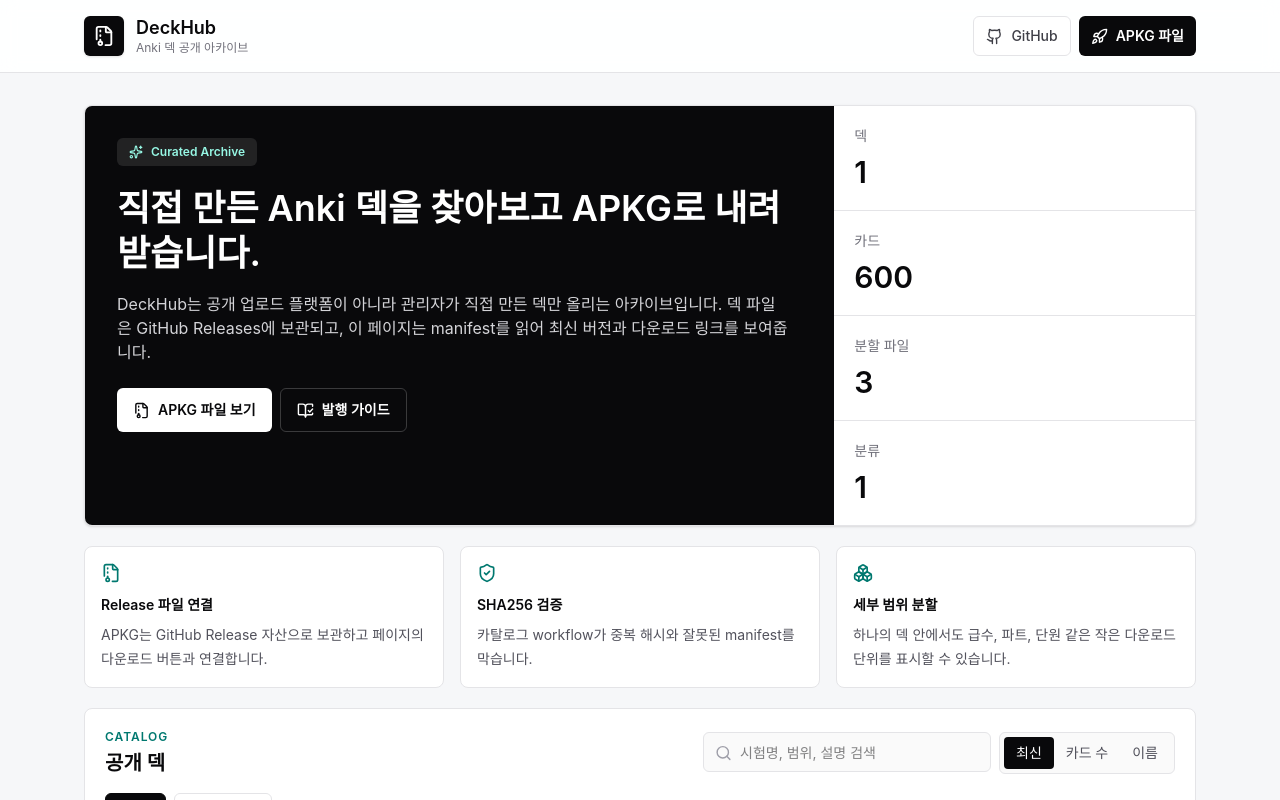
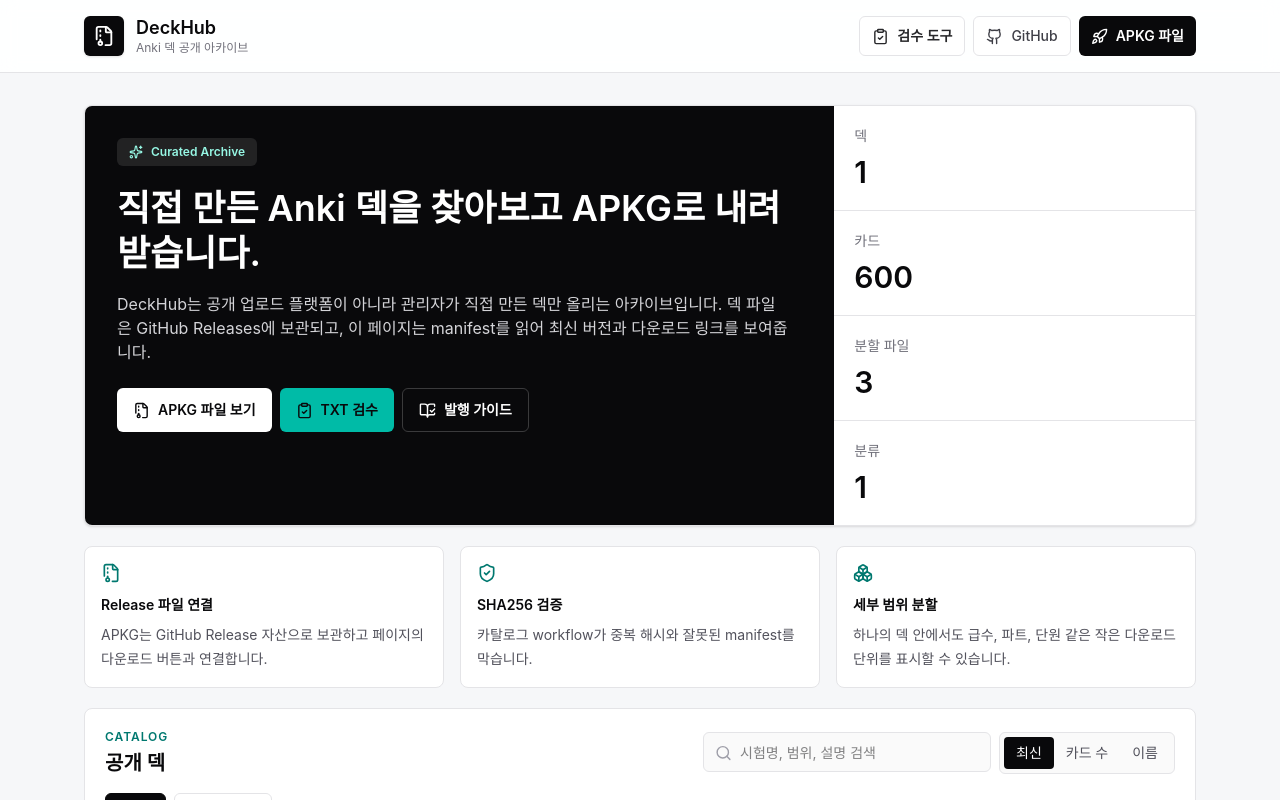
Before and after one commit to Enceladus-X/deckhub, a Next.js app in the folder frontend/: page / in a window 1280 px wide. Shown: the top 800 px of the page. Built offline with nearby package versions, Linux system fonts and the light colour scheme.

Commit message:
Expose Preflight from DeckHub home

```diff
--- a/frontend/src/app/page.tsx
+++ b/frontend/src/app/page.tsx
@@ -2,12 +2,14 @@ import {
   BookOpenCheck,
   Boxes,
   CheckCircle2,
+  ClipboardCheck,
   FileArchive,
   Github,
   Rocket,
   ShieldCheck,
   Sparkles,
 } from "lucide-react";
+import Link from "next/link";
 
 import { CatalogBrowser } from "@/components/catalog-browser";
 import { deckCatalog, formatCount } from "@/lib/catalog";
@@ -29,6 +31,13 @@ export default function Home() {
             </div>
           </div>
           <nav className="flex items-center gap-2">
+            <Link
+              className="inline-flex h-10 items-center justify-center gap-2 rounded-md border border-zinc-200 bg-white px-3 text-sm font-semibold text-zinc-800 transition hover:bg-zinc-50"
+              href="/preflight/"
+            >
+              <ClipboardCheck aria-hidden="true" size={17} />
+              검수 도구
+            </Link>
             <a
               className="hidden h-10 items-center justify-center gap-2 rounded-md border border-zinc-200 bg-white px-3 text-sm font-medium text-zinc-700 transition hover:bg-zinc-50 sm:inline-flex"
               href="https://github.com/Enceladus-X/deckhub"
@@ -71,6 +80,13 @@ export default function Home() {
                   <FileArchive aria-hidden="true" size={17} />
                   APKG 파일 보기
                 </a>
+                <Link
+                  className="inline-flex h-11 items-center justify-center gap-2 rounded-md bg-teal-500 px-4 text-sm font-semibold text-zinc-950 transition hover:bg-teal-300"
+                  href="/preflight/"
+                >
+                  <ClipboardCheck aria-hidden="true" size={17} />
+                  TXT 검수
+                </Link>
                 <a
                   className="inline-flex h-11 items-center justify-center gap-2 rounded-md border border-white/20 px-4 text-sm font-semibold text-white transition hover:bg-white/10"
                   href="https://github.com/Enceladus-X/deckhub/blob/main/docs/publish-deck.md"
```
